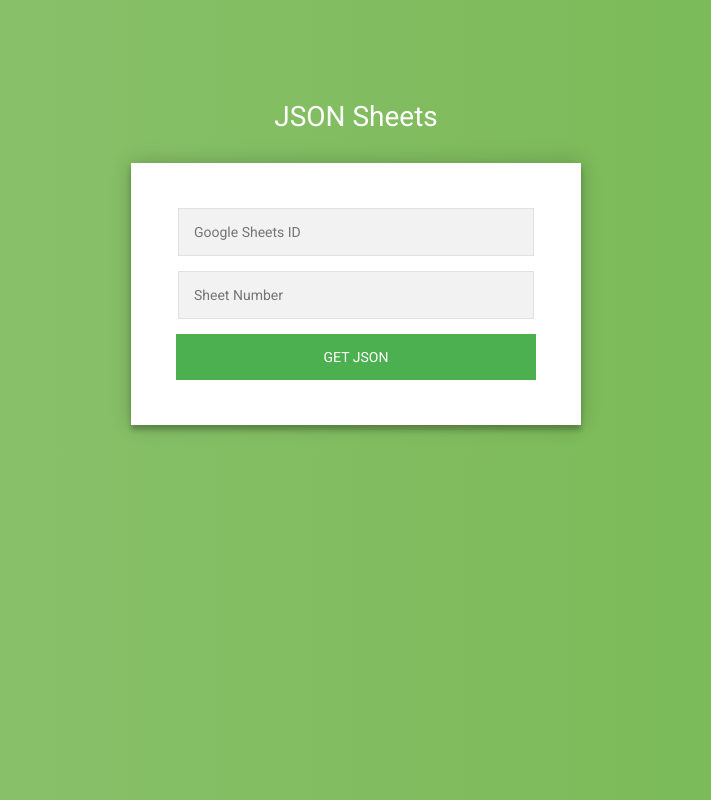
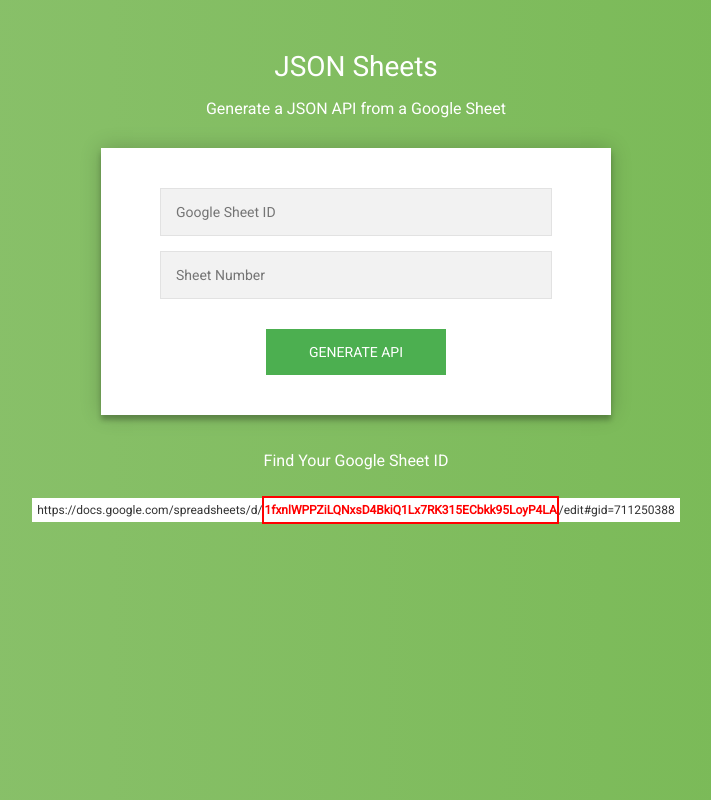
Before and after one commit to jsrath/json-sheets, a website: page public/index.html in a window 1280 px wide. Shown: the whole page, without its empty margins (284-995 px from the left). Drawn offline with Linux system fonts and the light colour scheme.

Commit message:
feat: help users locate sheet id and update styles

```diff
--- a/public/index.html
+++ b/public/index.html
@@ -11,12 +11,17 @@
 </head>
 
 <body>
-  <h1>JSON Sheets</h1>
-  <form class="form" action="/api">
-    <input type="text" placeholder="Google Sheets ID" name="id">
-    <input type="number" placeholder="Sheet Number" name="sheet">
-    <input type="submit" value="get json">
-  </form>
+  <div class="container">
+    <h1>JSON Sheets</h1>
+    <p class="subtitle">Generate a JSON API from a Google Sheet</p>
+    <form class="form" action="/api">
+      <input type="text" placeholder="Google Sheet ID" name="id">
+      <input type="number" placeholder="Sheet Number" name="sheet">
+      <input type="submit" value="Generate API">
+    </form>
+    <p>Find Your Google Sheet ID</p>
+    <p class="id-helper">https://docs.google.com/spreadsheets/d/<span class="highlight">1fxnlWPPZiLQNxsD4BkiQ1Lx7RK315ECbkk95LoyP4LA</span>/edit#gid=711250388</p>
+  </div>
 </body>
 
 </html>
--- a/public/style.css
+++ b/public/style.css
@@ -5,19 +5,28 @@
   margin: 0;
 }
 
+.container {
+  color: #fff;
+  display: flex;
+  align-items: center;
+  justify-content: center;
+  flex-direction: column;
+}
+
 h1 {
-  color: #fff;
-  text-align: center;
   font-size: 28px;
   font-weight: 300;
-  margin-top: 100px;
+  margin: 50px 0 0;
+}
+.subtitle {
+  margin-bottom: 20px;
 }
 
 .form {
   background: #fff;
-  max-width: 360px;
-  margin: 30px auto;
-  padding: 45px;
+  width: 450px;
+  margin: 10px 0 20px;
+  padding: 40px 30px;
   text-align: center;
   display: flex;
   align-items: center;
@@ -30,7 +39,7 @@
   font-family: "Roboto", sans-serif;
   outline: 0;
   background: #f2f2f2;
-  width: 90%;
+  width: 80%;
   margin-bottom: 15px;
   padding: 15px;
   font-size: 14px;
@@ -41,17 +50,32 @@
   font-family: "Roboto", sans-serif;
   text-transform: uppercase;
   background: #4CAF50;
-  width: 100%;
   padding: 15px;
   border: none;
   color: #FFFFFF;
   font-size: 14px;
   transition: all 0.3 ease;
   cursor: pointer;
+  width: 40%;
+  margin-top: 15px;
 }
 
 .form input[type="submit"]:hover, .form input[type="submit"]:active, .form input[type="submit"]:focus {
   background: #43A047;
+}
+
+.id-helper {
+  background-color: #fff;
+  color: #333;
+  padding: 5px;
+  font-size: 12px;
+}
+
+.highlight {
+  color: red;
+  border: 2px solid red;
+  padding: 5px 0;
+  font-weight: 700;
 }
 
 .error {
```
Also changed, not shown: public/error.html (+14 -8 lines).
